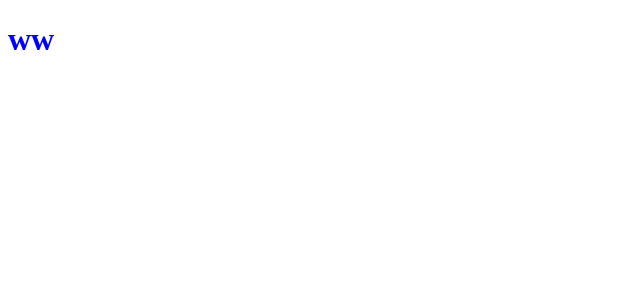
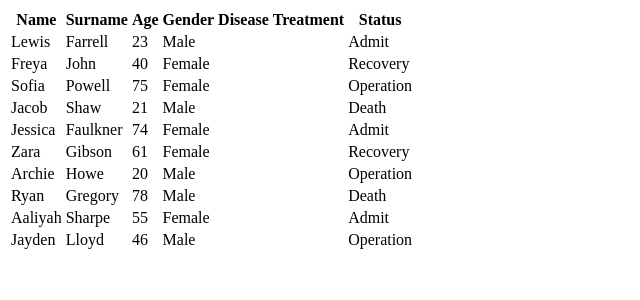
Before and after one commit to bulatov/redux-learning, a React app: page / in a window 1280 px wide. Shown: the top 300 px of the page, without its empty margins (0-640 px from the left). Built offline with nearby package versions, Linux system fonts and the light colour scheme.

Commit message:
Static Version

```diff
--- a/package.json
+++ b/package.json
@@ -22,6 +22,7 @@
     "eslint-plugin-jsx-a11y": "^6.0.2",
     "eslint-plugin-react": "^7.1.0",
     "node-static": "^0.7.9",
+    "prop-types": "^15.5.10",
     "style-loader": "^0.18.2",
     "webpack": "^3.3.0"
   }
--- /dev/null
+++ b/src/components/Hospital/index.js
@@ -0,0 +1,26 @@
+import React from 'react';
+import PatientTable from '../PatientTable';
+
+export default class Hospital extends React.Component {
+  constructor() {
+    super();
+
+    this.patients = [
+      {firstName: 'Lewis', secondName: 'Farrell', age: 23, gender: 'Male', disease: '', treatment: '', status: 'Admit'},
+      {firstName: 'Freya', secondName: 'John', age: 40, gender: 'Female', disease: '', treatment: '', status: 'Recovery'},
+      {firstName: 'Sofia', secondName: 'Powell', age: 75, gender: 'Female', disease: '', treatment: '', status: 'Operation'},
+      {firstName: 'Jacob', secondName: 'Shaw', age: 21, gender: 'Male', disease: '', treatment: '', status: 'Death'},
+      {firstName: 'Jessica', secondName: 'Faulkner', age: 74, gender: 'Female', disease: '', treatment: '', status: 'Admit'},
+      {firstName: 'Zara', secondName: 'Gibson', age: 61, gender: 'Female', disease: '', treatment: '', status: 'Recovery'},
+      {firstName: 'Archie', secondName: 'Howe', age: 20, gender: 'Male', disease: '', treatment: '', status: 'Operation'},
+      {firstName: 'Ryan', secondName: 'Gregory', age: 78, gender: 'Male', disease: '', treatment: '', status: 'Death'},
+      {firstName: 'Aaliyah', secondName: 'Sharpe', age: 55, gender: 'Female', disease: '', treatment: '', status: 'Admit'},
+      {firstName: 'Jayden', secondName: 'Lloyd', age: 46, gender: 'Male', disease: '', treatment: '', status: 'Operation'}
+    ];
+  }
+  render() {
+    return (
+      <PatientTable patients={this.patients} />
+    );
+  }
+}
--- /dev/null
+++ b/src/components/PatientTable/PatientRow/index.js
@@ -0,0 +1,34 @@
+import React from 'react';
+import PropTypes from 'prop-types';
+
+export default class PatientRow extends React.Component {
+  render() {
+    const patient = this.props.patient;
+    const $rowCells = [];
+    for (let key in patient) {
+      if (patient.hasOwnProperty(key)) {
+        $rowCells.push(<td key={key}>{patient[key]}</td>);
+      }
+    }
+
+    return (
+      <tr>
+        {$rowCells}
+      </tr>
+    );
+  }
+}
+
+PatientRow.propTypes = {
+  patient: PropTypes.shape({
+    firstName: PropTypes.String,
+    secondName: PropTypes.String,
+    age: PropTypes.Number,
+    gender: PropTypes.Number,
+    disease: PropTypes.String,
+    treatment: PropTypes.String,
+    status: PropTypes.String,
+
+    map: PropTypes.function
+  })
+};
--- /dev/null
+++ b/src/components/PatientTable/index.js
@@ -0,0 +1,43 @@
+import React from 'react';
+import PropTypes from 'prop-types';
+import PatientRow from './PatientRow';
+
+export default class PatientTable extends React.Component {
+  constructor() {
+    super();
+
+    this.captions = [
+      'Name',
+      'Surname',
+      'Age',
+      'Gender',
+      'Disease',
+      'Treatment',
+      'Status'
+    ];
+  }
+  render() {
+    const $headers = this.captions.map((key) => { return <th key={key}>{key}</th>; });
+    const $rows = [];
+    for (let i = 0; i < this.props.patients.length; i++) {
+      const patient = this.props.patients[i];
+      $rows.push(<PatientRow patient={patient} key={patient.firstName + patient.secondName} />);
+    }
+    return (
+      <table>
+        <thead>
+          <tr>
+            {$headers}
+          </tr>
+        </thead>
+        <tbody>
+          {$rows}
+        </tbody>
+      </table>
+    );
+  }
+}
+
+PatientTable.propTypes = {
+  patients: PropTypes.array
+};
--- a/src/index.jsx
+++ b/src/index.jsx
@@ -1,5 +1,5 @@
 import React from 'react';
 import ReactDom from 'react-dom';
-import './style.css';
+import Hospital from './components/Hospital';
 
-ReactDom.render(<h1 className="header">ww</h1>, document.getElementById('root'));
+ReactDom.render(<Hospital />, document.getElementById('root'));
--- a/src/style.css
+++ /dev/null
@@ -1,3 +0,0 @@
-.header {
-  color: blue;
-}
```
Also changed, not shown: public/bundle.js, src/.eslintrc.json.
